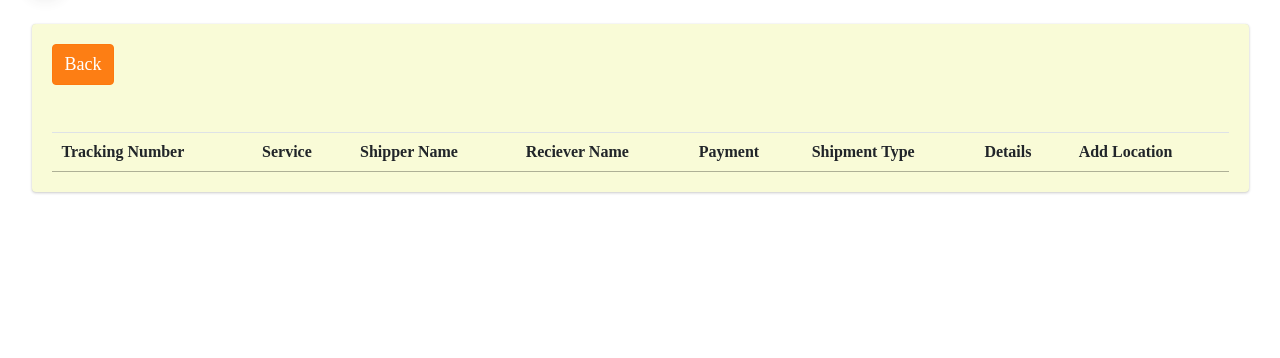
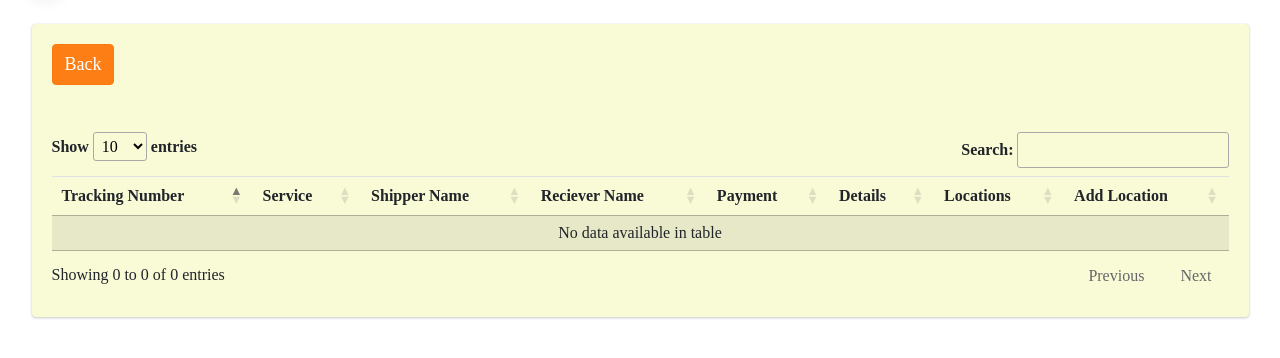
Before and after one commit to khizerpython/skyliftcourier, a Django app: page /billings_location/ in a window 1280 px wide. Shown: the part 59-417 px from the top of the page. Run offline with Django 4.2, Linux system fonts and the light colour scheme; the visitor is signed in with stand-in values (Sample User, id 1); data that the repository does not hold is empty; some libraries are stand-ins or nearby versions.

Commit message:
location added

```diff
--- a/my_app/templates/billing_locations/list.html
+++ b/my_app/templates/billing_locations/list.html
@@ -28,9 +28,11 @@
                 <th>Shipper Name</th>
                 <th>Reciever Name</th>
                 <th>Payment</th>
-                <th>Shipment Type</th>
+                <!-- <th>Shipment Type</th> -->
                 <th>Details</th>
+                <th>Locations</th>
                 <th>Add Location</th>
+
 
 
               </tr>
@@ -43,17 +45,23 @@
                 <td>{{bill.shipper_contact_person}}</td>
                 <td>{{bill.reciever_contact_person}}</td>
                 <td>{{bill.payment_id}}</td>
-                <td>{{bill.shipment_id}}</td>
+                <!-- <td>{{bill.shipment_id}}</td> -->
                 <td>
                   <button class="btn btn-primary" id="get_billing_details_button" data-get-detail-id="{{bill.id}}"
                     data-url="{% url 'airway_bill_detail' %}"
                     style="background: #fd7e14; border-color:#fd790e;font-size: large;">Details</button>
                 </td>
                 <td>
+                  <button class="btn btn-primary" id="airway_bill_location_details_button" data-bill-id="{{bill.id}}" data-method="POST"
+                    data-url="{% url 'airway_bill_locations_details' %}" data-tracking-number="{{bill.tracking_number}}"
+                    style="background: #cd6510; border-color:#dc6b0f;font-size: large;">Locations</button>
+                </td>
+                <td>
                   <button class="btn btn-primary" id="add_airway_bill_location_button" data-bill-id="{{bill.id}}"
-                    data-url="{% url 'get_specific_bill_to_update' %}" data-tracking-number="{{bill.tracking_number}}"
+                    data-url="{% url 'airway_bill_locations' %}" data-tracking-number="{{bill.tracking_number}}"
                     style="background: #7a3a05; border-color:#7f3f0b;font-size: large;">Add Location</button>
                 </td>
+
               </tr>
 
               {% endfor %}
--- a/my_app/views/billings/views.py
+++ b/my_app/views/billings/views.py
@@ -167,11 +167,6 @@
 
             return_data[obj_id]["detail_url"] = reverse("airway_bill_detail")
             return_data[obj_id]["update_url"] = reverse("get_specific_bill_to_update")
-            # return_data[obj_id]["reject_url"] = reverse("reject_asset_movement_workflow")
-            # return_data[obj_id]["download_url"] = reverse("get_data_of_asset_movement_workflow_json")
-            # return_data[obj_id]["get_data_url"] = reverse("get_data_for_reinitiate_asset_movement_workflow")
-            # return_data[obj_id]["show_history_url"] = reverse("get_data_of_asset_movement_workflow_json")
-            # return_data[obj_id]["get_asset_ids"] = reverse("get_asset_ids")
 
         for obj_from_list in data:
             obj_id: str = obj_from_list.get("pk", "")
--- a/my_app/views/locations/urls.py
+++ b/my_app/views/locations/urls.py
@@ -4,7 +4,9 @@
 
 
 urlpatterns = [
-    path('billings_location/', views.AirwayBillLocation.as_view(), name='airway_bill_locations'),
+    path('billings_location/', views.AirwayBillLocationView.as_view(), name='airway_bill_locations'),
+    path('billings_location/details/', views.AirwayBillLocationDetailsView.as_view(), name='airway_bill_locations_details'),
+    path('billings_location/delete/', views.AirwayBillLocationDeleteView.as_view(), name='delete_airway_bill_locations'),
     # path('update/billings/', views.UpdateAirwayBillView.as_view(), name='update_airway_bill'),
     # path('billings_details/', views.GetSpecificBillingDetails.as_view(), name='airway_bill_detail'),
     # path('billings/update', views.GetDataToUpdateSpecificBill.as_view(), name='get_specific_bill_to_update'),
--- a/my_app/views/locations/views.py
+++ b/my_app/views/locations/views.py
@@ -4,35 +4,83 @@
 from django.core import serializers
 from django.urls import reverse
 
-from my_app.models.billings import *
-from my_app.forms.billings import BillingsForm , BillingsDetail, BillingsUpdateForm
+from my_app.models.billings import AirwayBillLocation,AirwayBill
+from my_app.forms.billings import BillingsForm , BillingsDetail, BillingsUpdateForm, BillingLocationForm,GetBillingsLocationDetailsForm
 import json
 import datetime
 
-class AirwayBillLocation(View):
+class AirwayBillLocationView(View):
 
     def get(self, request):
         # <view logic>
         user = self.request.user
-
         airway_bills = AirwayBill.objects.filter(user_id=user)
-
         context = {
-
             'airway_bills':airway_bills
         }
         return render(request,template_name='billing_locations/list.html', context=context)
 
     def post(self,request):
         data=json.loads(request.body)
-        dimension = data.get('dimensions')
-        invoice_details = data.get('invoice_details')
-        form_validation = BillingsForm(data)
+        form_validation = BillingLocationForm(data)
         if form_validation.is_valid():
-            form_validation.cleaned_data['data'] = {'dimensions': dimension, 'invoice_details': invoice_details}
-            form_validation.cleaned_data['user_id'] = self.request.user
-            tracking_number = form_validation.cleaned_data.get('tracking_number')
-            AirwayBill.objects.create(**form_validation.cleaned_data)
-            return JsonResponse({"detail": f"Air way bill with tracking ID {tracking_number} has been initiated successfully"}, status=200)
+            location = form_validation.cleaned_data.get('name')
+            bill = form_validation.cleaned_data.get('airway_bill_id')
+            AirwayBillLocation.objects.create(**form_validation.cleaned_data)
+            return JsonResponse({"detail": f"Air way bill location {location} for tracking ID {bill.tracking_number} has been initiated successfully"}, status=200)
         else:
-            return JsonResponse({"detail": f"Air way bill with tracking ID {tracking_number} can not initiated","errors": dict(form_validation.errors.items()), "errors_div": "initiate_"}, status=401)
+            pass
+            return JsonResponse({"detail": f"Air way bill location can not initiated","errors": dict(form_validation.errors.items()), "errors_div": "initiate_"}, status=401)
+
+
+
+class AirwayBillLocationDetailsView(View):
+
+        def _merge_objects(self, data: list, airway_bills) -> dict:
+
+            return_data: dict = {}
+
+            def iterate_object(obj_id: str):
+                return_data[obj_id]["data_url"] = reverse("delete_airway_bill_locations")
+
+            for obj_from_list in data:
+                obj_id: str = obj_from_list.get("pk", "")
+                if obj_id not in return_data:
+                    return_data[obj_id] = obj_from_list.get("fields", {})
+                    return_data[obj_id]["data_url"] = "" # Initializing key to avoid RuntimeError `dictionary changed size during iteration`
+                    iterate_object(obj_id)
+
+            return return_data
+
+        def _get(self, request, *args, **kwargs):
+            data=json.loads(request.body)
+            form_validation = GetBillingsLocationDetailsForm(data=data)
+            if form_validation.is_valid():
+                airway_bill_id = form_validation.cleaned_data.get('airway_bill_id')
+                detail_obj_queryset = AirwayBillLocation.objects.filter(airway_bill_id=airway_bill_id)
+                detail_obj_json: list = json.loads(serializers.serialize("json", detail_obj_queryset ))
+                workflows_dict: dict = self._merge_objects(detail_obj_json, detail_obj_queryset)
+                return JsonResponse(workflows_dict, status=200, safe=False)
+
+            return JsonResponse(data={"detail": "Invalid data found."}, status=401)
+
+        def post(self, request, *args, **kwargs):
+            return self._get(request, *args, **kwargs)
+
+class AirwayBillLocationDeleteView(View):
+        def _get(self, request, *args, **kwargs):
+            data=json.loads(request.body)
+            form_validation = GetBillingsLocationDetailsForm(data=data)
+            if form_validation.is_valid():
+                try:
+                    airway_bill_id = form_validation.cleaned_data.get('airway_bill_id')
+                    location_obj = AirwayBillLocation.objects.get(id=airway_bill_id).delete()
+
+                    return JsonResponse(data={"detail": "Location Has been deleted."}, status=200, safe=False)
+                except:
+                    return JsonResponse(data={"detail": "Location can not be deleted."}, status=200, safe=False)
+
+            return JsonResponse(data={"detail": "Invalid data found."}, status=401)
+
+        def post(self, request, *args, **kwargs):
+            return self._get(request, *args, **kwargs)
--- a/static/custom-js/billingslocations/billingslocation.js
+++ b/static/custom-js/billingslocations/billingslocation.js
@@ -1,25 +1,77 @@
 
 function CreateForm(BILLID,URL){
     var formdiv =$("<form>").attr({"data-url":URL,"data-method":"POST",'id':'create_airway_bill_location_form'})
-    var hiddenInput = $("<input>").attr("type","hidden").attr("value",BILLID).text(BILLID)
+    var hiddenInput = $("<input>").attr("type","hidden").attr("value",BILLID).attr('name','airway_bill_id').text(BILLID)
     var div = $("<div>")
     var outerDiv = div.clone().addClass("col-6")
     var innerDiv = div.clone().addClass("form-group")
     var label = $("<label>").attr("for","name").text("Enter Location")
     var TextArea = $("<textarea>").addClass("form-control").attr({"name":"name","row":1,"id":"create_id_bill_location","placeholder":"Enter Location","required":true})
     var Button = $("<button>").addClass("btn btn-primary mt-2").text("Create Location").css({"background": "#7a3a05", "border-color":"#7f3f0b","font-size":"large"})
-    formdiv.append(hiddenInput,outerDiv.append(innerDiv.append(label,TextArea,Button)))
+    formdiv.append(hiddenInput,outerDiv.append(innerDiv.append(label,TextArea,div,Button)))
     return formdiv
 
 
 }
 
 $(document).on('click','#add_airway_bill_location_button' ,function(){
-    console.log("geo g");
     const BILLID = $(this).attr('data-bill-id')
     const URL = $(this).attr('data-url')
     const TrackingNumber = $(this).attr('data-tracking-number')
 
     form = CreateForm(BILLID,URL)
     setGenericModal(TrackingNumber, form, true);
+    $('#create_airway_bill_location_form').validate()
 })
+
+$(document).on('submit', "#create_airway_bill_location_form", function () {
+    var billingDetailsId = $(this).attr('data-get-detail-id')
+    var billinDetailsUrl = $(this).attr('data-url')
+    var formData = $(this).serializeArray();
+    const json_obj = convertSerializerArrToJson(formData, list_fiels_names = []);
+    var { status, data } = sendRequest("POST", billinDetailsUrl, json_obj);
+
+    var data_in_html = get_detail_billing_html(data);
+    setGenericModal("Abc", data_in_html, true);
+})
+
+function locationDetailsModal(data){
+    var rowDiv = $("<div>").addClass('row-12')
+    var colDiv = $("<div>")
+    var button = $("<button>").attr('id','delete_location_button').addClass("btn btn-primary").css({'background':'#C92127','border-color':'#C92127'}).text("Delete Location")
+
+    for(const[key,value] of Object.entries(data)){
+
+        var locationDiv = colDiv.clone().addClass('col-8').append($("<p>").text(value.name))
+        var ButtonDiv = colDiv.clone().addClass('col-2').append(button.clone().attr("data-id",key).attr('data-url',value.data_url))
+        var _hr= $("<hr>")
+        var _br= $("<br>")
+        rowDiv.append(locationDiv,ButtonDiv,_hr,_br)
+    }
+    return rowDiv
+}
+
+$(document).on('click', "#airway_bill_location_details_button", function () {
+    var billingDetailsId = $(this).attr('data-bill-id')
+    var billinDetailsUrl = $(this).attr('data-url')
+    json_obj = {
+        'airway_bill_id':billingDetailsId
+    }
+    var { status, data } = sendRequest("POST", billinDetailsUrl, json_obj);
+
+    var data_in_html = locationDetailsModal(data);
+    setGenericModal("Locations", data_in_html, true);
+})
+
+
+$(document).on('click', "#delete_location_button", function () {
+    var obj_id = $(this).attr('data-id')
+    var billinDeleteUrl = $(this).attr('data-url')
+    const json_obj = {
+        'airway_bill_id':obj_id
+    }
+    var { status, data } = sendRequest("POST", billinDeleteUrl, json_obj);
+
+    // var data_in_html = locationDetailsModal(data);
+    // setGenericModal("Locations", data_in_html, true);
+})
```
Also changed, not shown: other parts of my_app/templates/billing_locations/list.html (+2 -1 lines), my_app/forms/billings.py (+30 -3 lines), static/validators/billings_location.js (added, +34 -0 lines).
